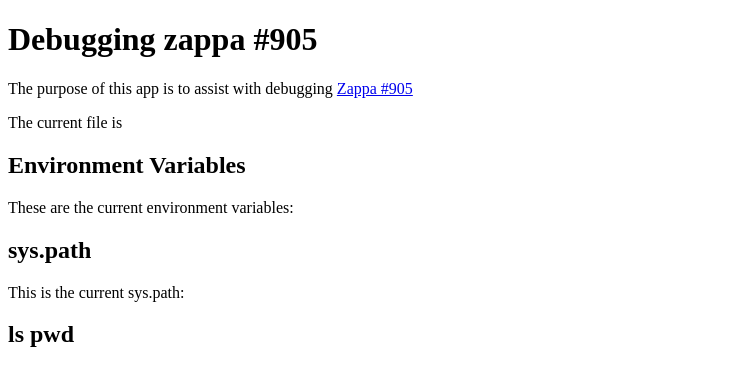
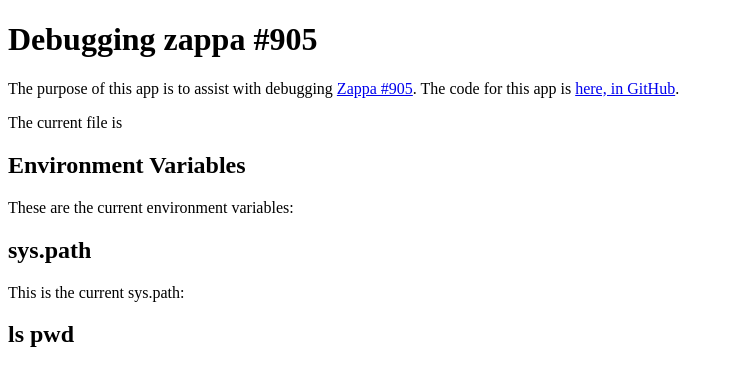
Before and after one commit to monkeypants/debug_zappa_905, a Flask app: template templates/index.html in a window 1280 px wide. Shown: the top 368 px of the page, without its empty margins (0-734 px from the left). Run offline with Flask 2, Linux system fonts and the light colour scheme; the template is opened without the code that fills it, so the values that code supplies are empty.

Commit message:
link to code from page

```diff
--- a/templates/index.html
+++ b/templates/index.html
@@ -5,7 +5,7 @@
 <body>
   <h1>Debugging zappa #905</h1>
   <p>
-    The purpose of this app is to assist with debugging <a href="https://github.com/Miserlou/Zappa/issues/905">Zappa #905</a>
+    The purpose of this app is to assist with debugging <a href="https://github.com/Miserlou/Zappa/issues/905">Zappa #905</a>. The code for this app is <a href="https://github.com/monkeypants/debug_zappa_905">here, in GitHub</a>.
   </p>
   <p>
     The current file is {{ this_file }}
```
